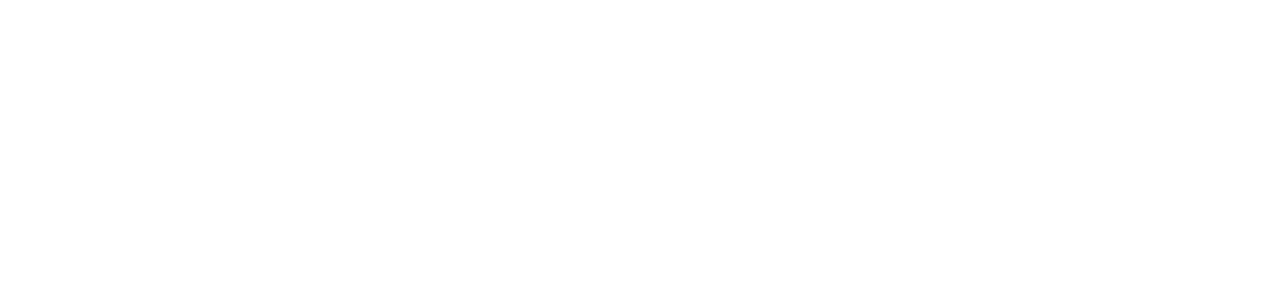
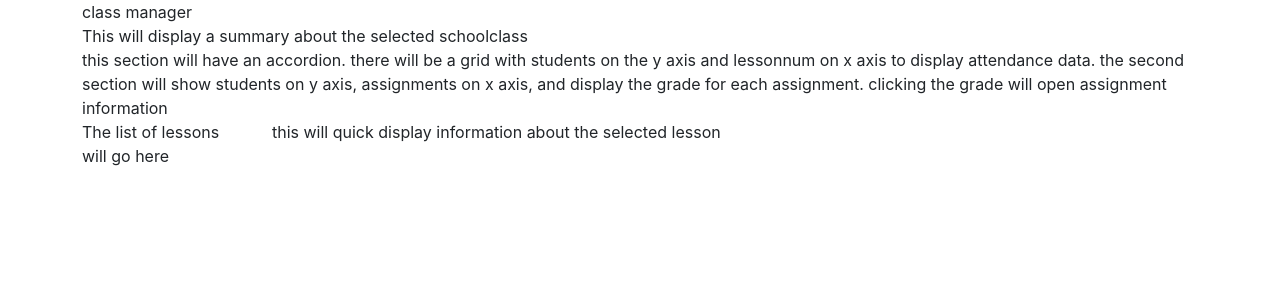
Before and after one commit to CodyGrogan/cramschoolmanager, a React (Create React App) app in the folder client/: page /class in a window 1280 px wide. Before the commit this address had no page. Shown: the top 300 px of the page. Built offline with nearby package versions, Linux system fonts and the light colour scheme.

Commit message:
building layout

```diff
--- a/client/public/index.html
+++ b/client/public/index.html
@@ -2,6 +2,7 @@
 <html lang="en">
   <head>
     <meta charset="utf-8" />
+    <link href="https://cdn.jsdelivr.net/npm/bootstrap@5.1.3/dist/css/bootstrap.min.css" rel="stylesheet" integrity="sha384-1BmE4kWBq78iYhFldvKuhfTAU6auU8tT94WrHftjDbrCEXSU1oBoqyl2QvZ6jIW3" crossorigin="anonymous">
     <link rel="icon" href="%PUBLIC_URL%/favicon.ico" />
     <meta name="viewport" content="width=device-width, initial-scale=1" />
     <meta name="theme-color" content="#000000" />
@@ -27,7 +28,9 @@
     <title>React App</title>
   </head>
   <body>
+
     <noscript>You need to enable JavaScript to run this app.</noscript>
+    <script src="https://cdn.jsdelivr.net/npm/bootstrap@5.1.3/dist/js/bootstrap.bundle.min.js" integrity="sha384-ka7Sk0Gln4gmtz2MlQnikT1wXgYsOg+OMhuP+IlRH9sENBO0LRn5q+8nbTov4+1p" crossorigin="anonymous"></script>
     <div id="root"></div>
     <!--
       This HTML file is a template.
--- a/client/src/App.css
+++ b/client/src/App.css
@@ -1,5 +1,6 @@
 .App {
-  text-align: center;
+
+  overflow-x: hidden;
 }
 
 .App-logo {
--- a/client/src/App.tsx
+++ b/client/src/App.tsx
@@ -3,6 +3,7 @@
 import './App.css';
 import Home from './components/Home';
 import SchoolManager from './components/SchoolManager';
+import ClassManager from './components/ClassManager';
 import { BrowserRouter, Route, Routes } from 'react-router-dom';
 
 function App() {
@@ -12,6 +13,7 @@
       <Routes>
       <Route path='/' element={<Home/>}/>
       <Route path='/school' element={<SchoolManager/>}/>
+      <Route path='/class' element={<ClassManager/>}/>
 
       </Routes>
       </BrowserRouter>
--- a/client/src/components/ClassManager.tsx
+++ b/client/src/components/ClassManager.tsx
@@ -1,8 +1,27 @@
 
 function ClassManager(props: any){
     return(
-        <div>
+        <div className="container">
             class manager
+            <div className="row">
+                <div className="col">
+                This will display a summary about the selected schoolclass
+                </div>
+                </div>
+            <div className="row">
+            <div  className="col">
+            this section will have an accordion. there will be a grid with students on the y axis and lessonnum on x axis to display attendance data.
+                                the second section will show students on y axis, assignments on x axis, and display the grade for each assignment. clicking the grade will open assignment information
+
+            </div>
+
+            </div>
+        <div className="row">
+            <div className="col-2">The list of lessons will go here</div>
+            <div className="col-10">this will quick display information about the selected lesson</div>
+        </div>
+
+
         </div>
     )
 }
--- a/client/src/components/SchoolManager.tsx
+++ b/client/src/components/SchoolManager.tsx
@@ -3,6 +3,21 @@
     return(
         <div>
             school manager
+            <div className="row">
+                <div className="col-2">The list of classes will go here</div>
+                <div className="col-10">this will quick display information about the selected class</div>
+            </div>
+
+            <div className="row">
+                <div className="col-2">The list of teachers will go here</div>
+                <div className="col-10">this will quick display information about the selected teacher</div>
+            </div>
+            <div className="row">
+                <div className="col-2">The list of students will go here</div>
+                <div className="col-10">this will quick display information about the selected student</div>
+            </div>
+
+
         </div>
     )
 }
```
